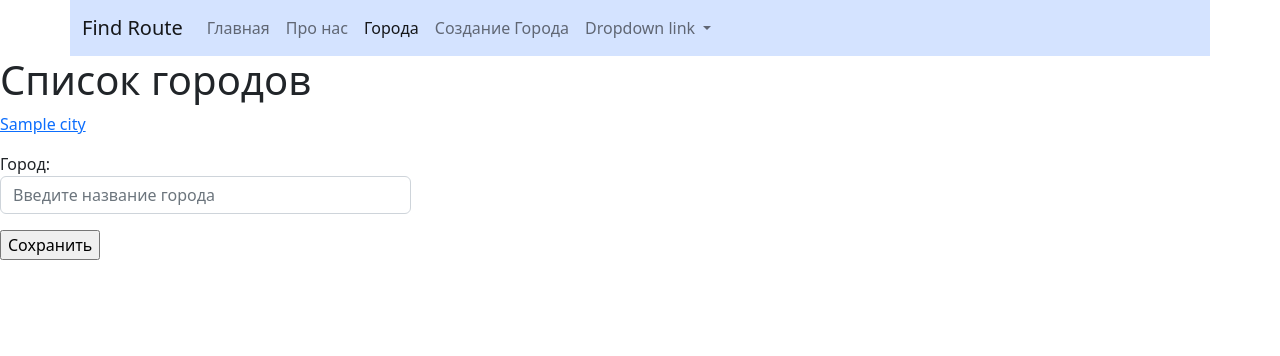
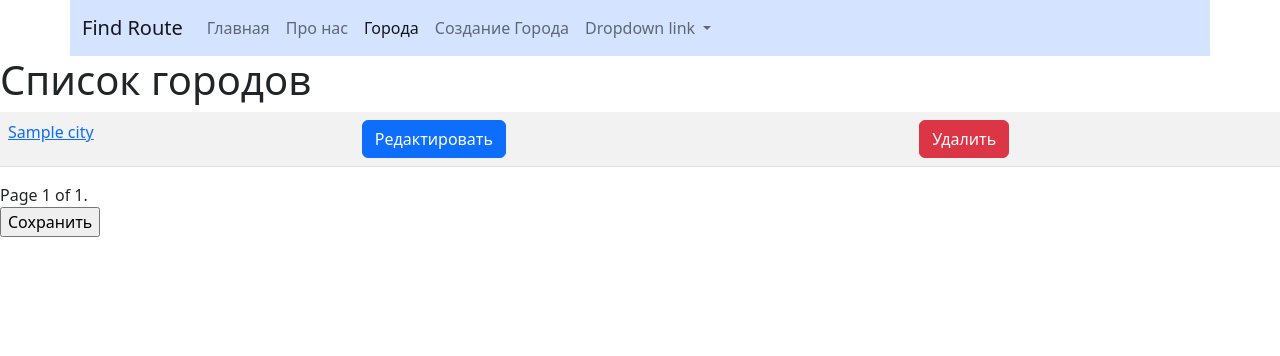
Before and after one commit to hasanaliyeev/find_route, a Django app: page /cities/ in a window 1280 px wide. Shown: the top 356 px of the page. Run offline with Django 4.2, Linux system fonts and the light colour scheme; tables that the repository leaves empty hold one stand-in row (values such as "Sample post").

Commit message:
created ListView class

```diff
--- a/cities/templates/cities/detail.html
+++ b/cities/templates/cities/detail.html
@@ -3,6 +3,7 @@
 
 {% block body %}
 <h1>Список городов</h1>
+<div class="features">
     <div class="row">
         <div class="col-md">
             <p>Город: {{object.name}}</p>
@@ -17,4 +18,5 @@
             </div>
         </div>
     </div>
+</div>
 {% endblock %}
--- a/cities/templates/cities/home.html
+++ b/cities/templates/cities/home.html
@@ -3,16 +3,51 @@
 
 
 {% block body %}
+<div class="features">
     <h1>Список городов</h1>
     <div class="row">
         <div class="col-md">
-        {% for object in objects_list %}
-        <p>
+            <table class="table table-striped">
+                {% for object in page_obj %}
+                <tr>
+                    <td>
                         <a href="{% url 'cities:detail' pk=object.pk %}">{{object.name}}</a>
-        </p>
+                    </td>
+                    <td>
+                        <a href="{% url 'cities:update' pk=object.pk %}">
+                            <button type="submit" class="btn btn-primary">Редактировать</button>
+                        </a>
+
+                    </td>
+                    <td>
+                        <a href="{% url 'cities:delete' pk=object.pk %}">
+                            <button type="submit" class="btn btn-danger">Удалить</button>
+                        </a>
+                    </td>
+                </tr>
                 {% endfor %}
+            </table>
         </div>
     </div>
+
+    <div class="pagination">
+    <span class="step-links">
+        {% if page_obj.has_previous %}
+            <a href="?page=1">&laquo; first</a>
+            <a href="?page={{ page_obj.previous_page_number }}">previous</a>
+        {% endif %}
+
+        <span class="current">
+            Page {{ page_obj.number }} of {{ page_obj.paginator.num_pages }}.
+        </span>
+
+        {% if page_obj.has_next %}
+            <a href="?page={{ page_obj.next_page_number }}">next</a>
+            <a href="?page={{ page_obj.paginator.num_pages }}">last &raquo;</a>
+        {% endif %}
+    </span>
+    </div>
+
 
     <div class="row">
         <div class="col-md-4">
@@ -22,6 +57,6 @@
             </form>
         </div>
     </div>
-
+</div>
 
 {% endblock %}
--- a/cities/urls.py
+++ b/cities/urls.py
@@ -3,7 +3,8 @@
 from cities.views import *
 
 urlpatterns = [
-    path('', home, name='home'),
+    # path('', home, name='home'),
+    path('', CityListView.as_view(), name='home'),
     path('detail/<int:pk>/', CityDetailView.as_view(), name='detail'),
     path('add/', CityCreateView.as_view(), name='create'),
     path('update/<int:pk>/', CityUpdateView.as_view(), name='update'),
--- a/cities/views.py
+++ b/cities/views.py
@@ -1,12 +1,13 @@
+from django.core.paginator import Paginator
 from django.shortcuts import render, get_object_or_404
 from django.urls import reverse_lazy
-from django.views.generic import DetailView, CreateView, UpdateView, DeleteView
+from django.views.generic import DetailView, CreateView, UpdateView, DeleteView, ListView
 
 from cities.forms import HtmlForm, CityForm
 from cities.models import City
 
 __all_ = (
-    'home', 'CityDetailView', 'CityCreateView', 'CityUpdateView', 'CityDeleteView',
+    'home', 'CityDetailView', 'CityCreateView', 'CityUpdateView', 'CityDeleteView', 'CityListView'
 )
 
 
@@ -14,7 +15,6 @@
     if request.method == 'POST':
         form = CityForm(request.POST)
         if form.is_valid():
-            print(form.cleaned_data)
             form.save()
     # if pk:
     # qs = City.objects.get(id=pk)
@@ -25,7 +25,10 @@
 
     form = CityForm()
     qs = City.objects.all()
-    context = {'objects_list': qs, 'form': form}
+    #lst = Paginator(qs, 2)
+    #page_number = request.GET.get('page')
+    #page_obj = lst.get_page(page_number)
+    context = {'page_obj': qs, 'form': form}
     return render(request, 'cities/home.html', context)
 
 
@@ -52,3 +55,9 @@
     model = City
     template_name = 'cities/delete.html'
     success_url = reverse_lazy('cities:home')
+
+
+class CityListView(ListView):
+    paginate_by = 2
+    model = City
+    template_name = 'cities/home.html'
--- a/templates/layout.html
+++ b/templates/layout.html
@@ -1,7 +1,9 @@
+{% load static %}
 {% url 'home' as home_url %}
 {% url 'cities:home' as cities_home_url %}
 {% url 'about' as about_url %}
 {% url 'cities:create' as create_url %}
+
 
 <!doctype html>
 <html lang="en">
@@ -9,10 +11,12 @@
     <meta charset="utf-8">
     <meta name="viewport" content="width=device-width, initial-scale=1">
     <title>{% block title %}{% endblock %}</title>
+    <link rel="stylesheet" href="{% static 'home.css' %}">
     <link href="https://cdn.jsdelivr.net/npm/bootstrap@5.2.2/dist/css/bootstrap.min.css" rel="stylesheet"
           integrity="sha384-Zenh87qX5JnK2Jl0vWa8Ck2rdkQ2Bzep5IDxbcnCeuOxjzrPF/et3URy9Bv1WTRi" crossorigin="anonymous">
 </head>
 <body>
+<aside>
     <nav class="navbar navbar-expand-lg container " style="background-color: rgba(175,202,255,0.53);">
         <div class="container-fluid">
             <a class="navbar-brand" href="{% url 'home' %}">Find Route</a>
@@ -23,16 +27,20 @@
             <div class="collapse navbar-collapse" id="navbarNavDropdown">
                 <ul class="navbar-nav">
                     <li class="nav-item">
-                    <a class="nav-link {% if request.path == home_url %}active{% endif %}" aria-current="page" href="{% url 'home' %}">Главная</a>
+                        <a class="nav-link {% if request.path == home_url %}active{% endif %}" aria-current="page"
+                           href="{% url 'home' %}">Главная</a>
                     </li>
                     <li class="nav-item">
-                    <a class="nav-link {% if request.path == about_url %}active{% endif %}" aria-current="page" href="{% url 'about' %}">Про нас</a>
+                        <a class="nav-link {% if request.path == about_url %}active{% endif %}" aria-current="page"
+                           href="{% url 'about' %}">Про нас</a>
                     </li>
                     <li class="nav-item">
-                    <a class="nav-link {% if request.path == cities_home_url %}active{% endif %}" aria-current="page" href="{% url 'cities:home' %}">Города</a>
+                        <a class="nav-link {% if request.path == cities_home_url %}active{% endif %}"
+                           aria-current="page" href="{% url 'cities:home' %}">Города</a>
                     </li>
                     <li class="nav-ite,">
-                    <a class="nav-link {% if request.path == create_url %}active{% endif %}" aria-current="page" href="{% url 'cities:create' %}">Создание Города</a>
+                        <a class="nav-link {% if request.path == create_url %}active{% endif %}" aria-current="page"
+                           href="{% url 'cities:create' %}">Создание Города</a>
                     </li>
                     <li class="nav-item dropdown">
                         <a class="nav-link dropdown-toggle" href="#" role="button" data-bs-toggle="dropdown"
@@ -52,9 +60,11 @@
             </div>
         </div>
     </nav>
+</aside>
+<main>
     {% block body %}
     {% endblock %}
-
+</main>
 
 
 
```
Also changed, not shown: templates/about.html (+9 -0 lines), travel/settings.py (+5 -8 lines). Lines whose indentation alone changed are shown as unchanged.
